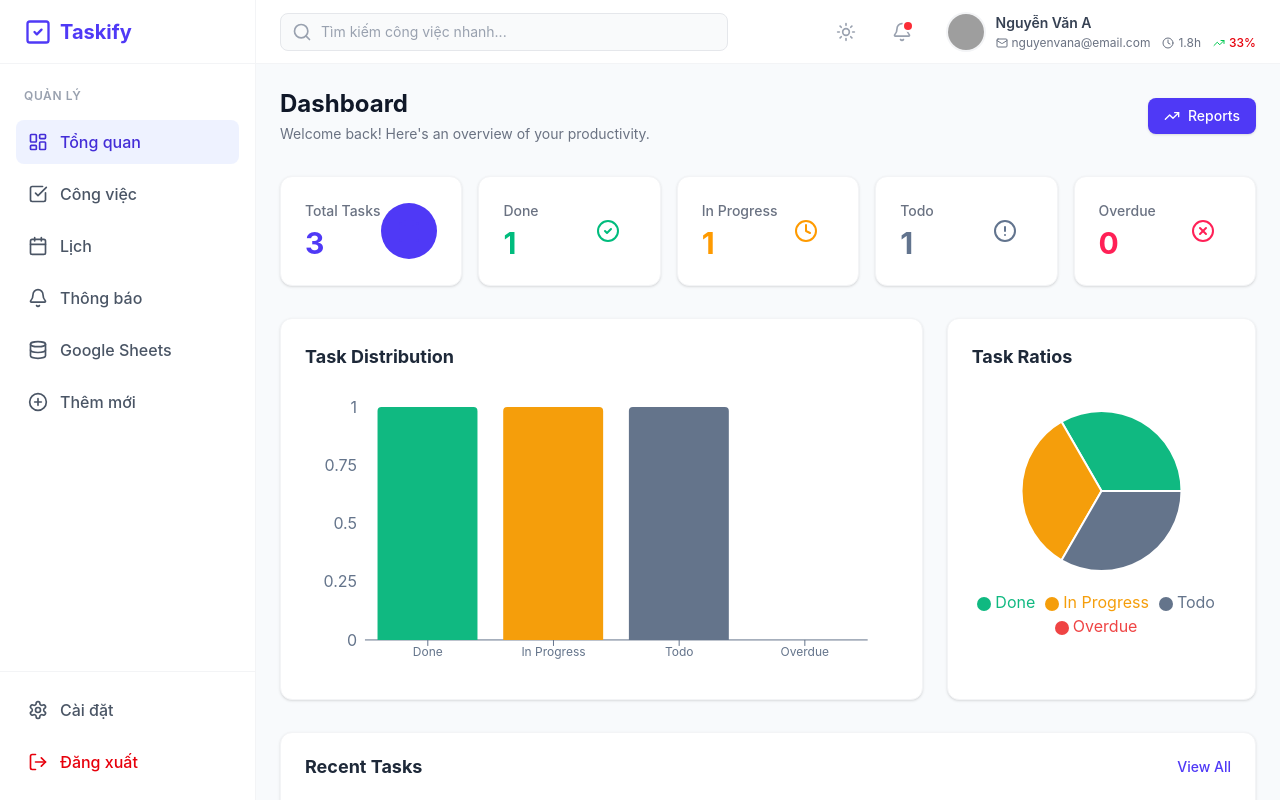
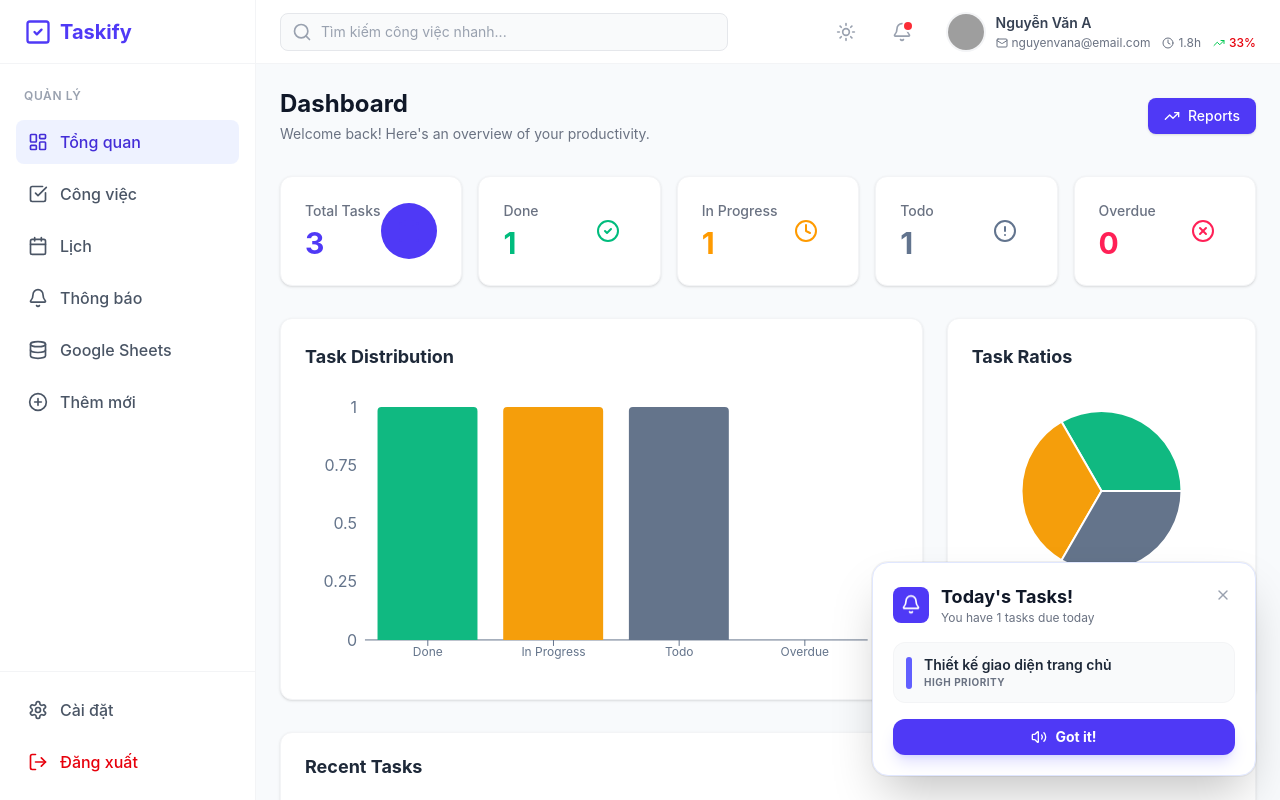
Before and after one commit to penguino7/Quanlycongviec, a React (Vite) app: page / in a window 1280 px wide. Built offline with nearby package versions, Linux system fonts and the light colour scheme; grey boxes are pictures that could not be loaded.

Commit message:
feat: implement sound and popup notifications for today's tasks

```diff
--- /dev/null
+++ b/src/app/components/NotificationService.tsx
@@ -0,0 +1,128 @@
+import React, { useEffect, useState, useCallback } from 'react';
+import { useTasks, Task } from '../context/TaskContext';
+import { isSameDay, parseISO } from 'date-fns';
+import { Bell, X, Volume2 } from 'lucide-react';
+
+export const NotificationService = () => {
+  const { tasks } = useTasks();
+  const [todayTasks, setTodayTasks] = useState<Task[]>([]);
+  const [showPopup, setShowPopup] = useState(false);
+  const [hasInteracted, setHasInteracted] = useState(false);
+
+  // Sound URL - A professional notification chime
+  const NOTIFICATION_SOUND = 'https://assets.mixkit.co/active_storage/sfx/2869/2869-preview.mp3';
+
+  const playNotificationSound = useCallback(() => {
+    const audio = new Audio(NOTIFICATION_SOUND);
+    audio.play().catch(err => {
+      console.log('Audio play failed (waiting for user interaction):', err);
+    });
+  }, []);
+
+  const requestNotificationPermission = async () => {
+    if ('Notification' in window) {
+      const permission = await Notification.requestPermission();
+      if (permission === 'granted') {
+        console.log('Notification permission granted.');
+      }
+    }
+  };
+
+  const showBrowserNotification = (task: Task) => {
+    if ('Notification' in window && Notification.permission === 'granted') {
+      new Notification('Task Due Today!', {
+        body: task.title,
+        icon: '/favicon.ico'
+      });
+    }
+  };
+
+  useEffect(() => {
+    const checkTasks = () => {
+      const today = new Date();
+      const dueToday = tasks.filter(task => {
+        try {
+          return task.status !== 'done' && isSameDay(parseISO(task.dueDate), today);
+        } catch {
+          return false;
+        }
+      });
+
+      if (dueToday.length > 0 && dueToday.length !== todayTasks.length) {
+        setTodayTasks(dueToday);
+        setShowPopup(true);
+        if (hasInteracted) {
+          playNotificationSound();
+          dueToday.forEach(showBrowserNotification);
+        }
+      }
+    };
+
+    // Check once on mount and when tasks change
+    checkTasks();
+  }, [tasks, hasInteracted, playNotificationSound, todayTasks.length]);
+
+  useEffect(() => {
+    const handleFirstInteraction = () => {
+      if (!hasInteracted) {
+        setHasInteracted(true);
+        requestNotificationPermission();
+        // Remove listener after first interaction
+        window.removeEventListener('click', handleFirstInteraction);
+      }
+    };
+
+    window.addEventListener('click', handleFirstInteraction);
+    return () => window.removeEventListener('click', handleFirstInteraction);
+  }, [hasInteracted]);
+
+  if (!showPopup || todayTasks.length === 0) return null;
+
+  return (
+    <div className="fixed bottom-6 right-6 z-[100] animate-in slide-in-from-right-10 duration-500">
+      <div className="bg-white dark:bg-slate-900 border border-indigo-100 dark:border-indigo-500/20 shadow-2xl rounded-2xl p-5 w-80 md:w-96 ring-1 ring-black/5">
+        <div className="flex items-start justify-between mb-4">
+          <div className="flex items-center gap-3">
+            <div className="p-2 bg-indigo-600 rounded-lg text-white">
+              <Bell className="w-5 h-5 animate-bounce" />
+            </div>
+            <div>
+              <h3 className="font-bold text-gray-900 dark:text-white">Today's Tasks!</h3>
+              <p className="text-xs text-gray-500 dark:text-gray-400">You have {todayTasks.length} tasks due today</p>
+            </div>
+          </div>
+          <button
+            onClick={() => setShowPopup(false)}
+            className="p-1 hover:bg-gray-100 dark:hover:bg-slate-800 rounded-full text-gray-400 transition-colors"
+          >
+            <X className="w-4 h-4" />
+          </button>
+        </div>
+
+        <div className="space-y-2 max-h-48 overflow-y-auto mb-4 custom-scrollbar">
+          {todayTasks.map(task => (
+            <div key={task.id} className="p-3 bg-gray-50 dark:bg-slate-800/50 rounded-xl border border-gray-100 dark:border-slate-800 flex items-center gap-3">
+              <div className="w-1.5 h-8 bg-indigo-500 rounded-full" />
+              <div className="min-w-0 flex-1">
+                <p className="text-sm font-semibold text-gray-800 dark:text-gray-200 truncate">{task.title}</p>
+                <p className="text-[10px] text-gray-500 dark:text-gray-500 uppercase font-bold tracking-wider">{task.priority} Priority</p>
+              </div>
+            </div>
+          ))}
+        </div>
+
+        <div className="flex gap-2">
+          <button
+            onClick={() => {
+              setShowPopup(false);
+              playNotificationSound();
+            }}
+            className="flex-1 py-2 bg-indigo-600 hover:bg-indigo-700 text-white rounded-xl text-sm font-bold transition-all shadow-lg shadow-indigo-500/20 active:scale-95 flex items-center justify-center gap-2"
+          >
+            <Volume2 className="w-4 h-4" /> Got it!
+          </button>
+        </div>
+      </div>
+    </div>
+  );
+};
--- a/src/app/context/TaskContext.tsx
+++ b/src/app/context/TaskContext.tsx
@@ -28,7 +28,7 @@ const initialTasks: Task[] = [
     status: 'in-progress',
     priority: 'high',
     startDate: '2026-03-16',
-    dueDate: '2026-03-20',
+    dueDate: '2026-03-17',
     createdAt: '2026-03-16T10:00:00Z',
   },
   {
--- a/src/app/layouts/MainLayout.tsx
+++ b/src/app/layouts/MainLayout.tsx
@@ -3,6 +3,7 @@ import { Outlet } from 'react-router';
 import { Sidebar } from '../components/Sidebar';
 import { Header } from '../components/Header';
 import { TaskProvider } from '../context/TaskContext';
+import { NotificationService } from '../components/NotificationService';
 
 export const MainLayout = () => {
   const [sidebarOpen, setSidebarOpen] = useState(false);
@@ -17,6 +18,7 @@ export const MainLayout = () => {
 
   return (
     <TaskProvider>
+      <NotificationService />
       <div className="flex h-screen w-full bg-slate-50 dark:bg-slate-950 overflow-hidden font-sans transition-colors">
         <Sidebar isOpen={sidebarOpen} onClose={closeSidebar} />
         <div className="flex-1 flex flex-col h-full overflow-hidden">
```
